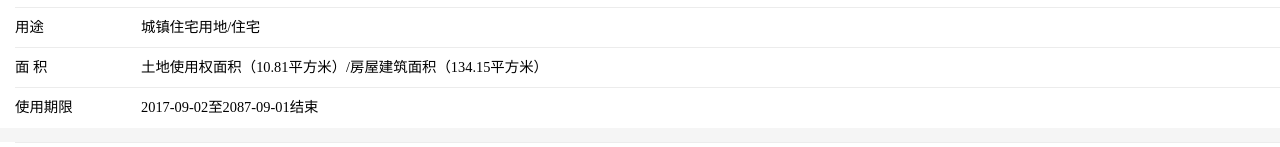
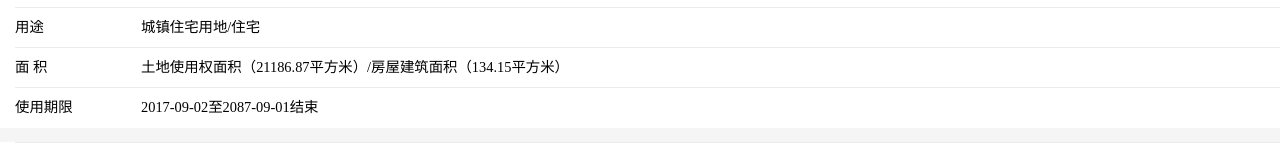
Before and after one commit to yygua/41000048884, a plain HTML site: page index.html in a window 1280 px wide. Shown: the part 505-652 px from the top of the page. Drawn offline with Linux system fonts and the light colour scheme; some packages are replaced by stand-ins of ours; a script that the page names is missing.

Commit message:
Update index.html

```diff
--- a/index.html
+++ b/index.html
@@ -511,7 +511,7 @@
                     <div class="weui_cell_hd"><label class="weui_label">面  积</label></div>
                     <div class="weui_cell_bd weui_cell_primary">
 
-                        土地使用权面积（10.81平方米）/房屋建筑面积（134.15平方米）
+                        土地使用权面积（21186.87平方米）/房屋建筑面积（134.15平方米）
                     </div>
                 </div>
                 <div class="weui_cell">
```
